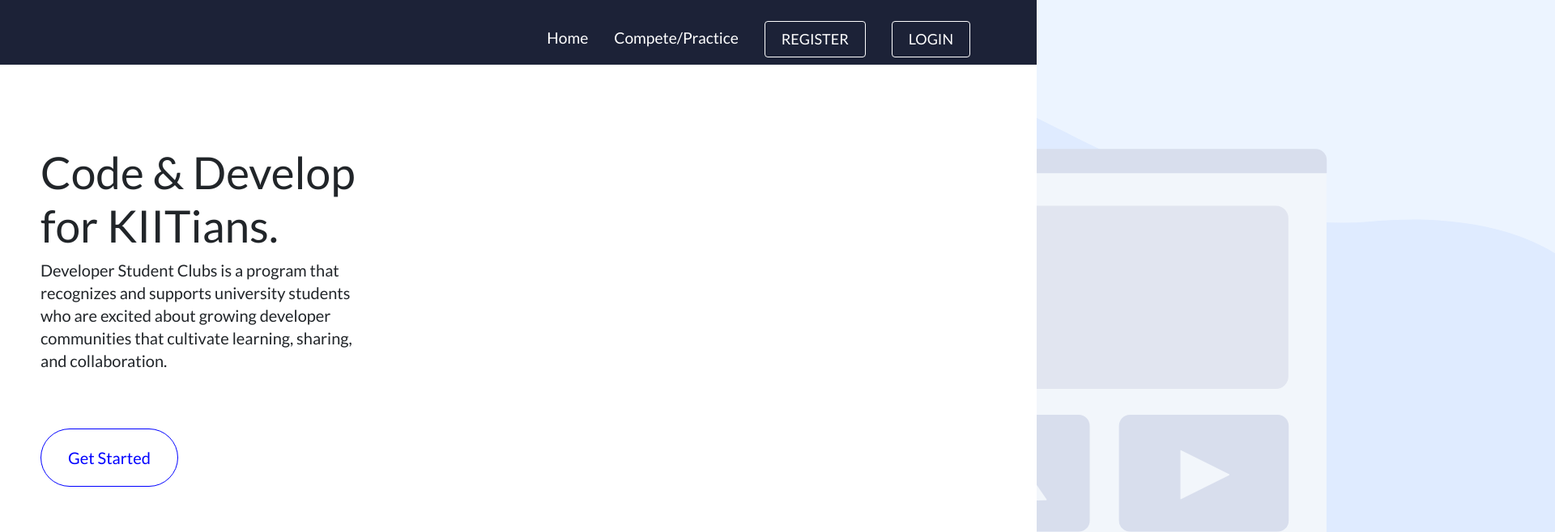
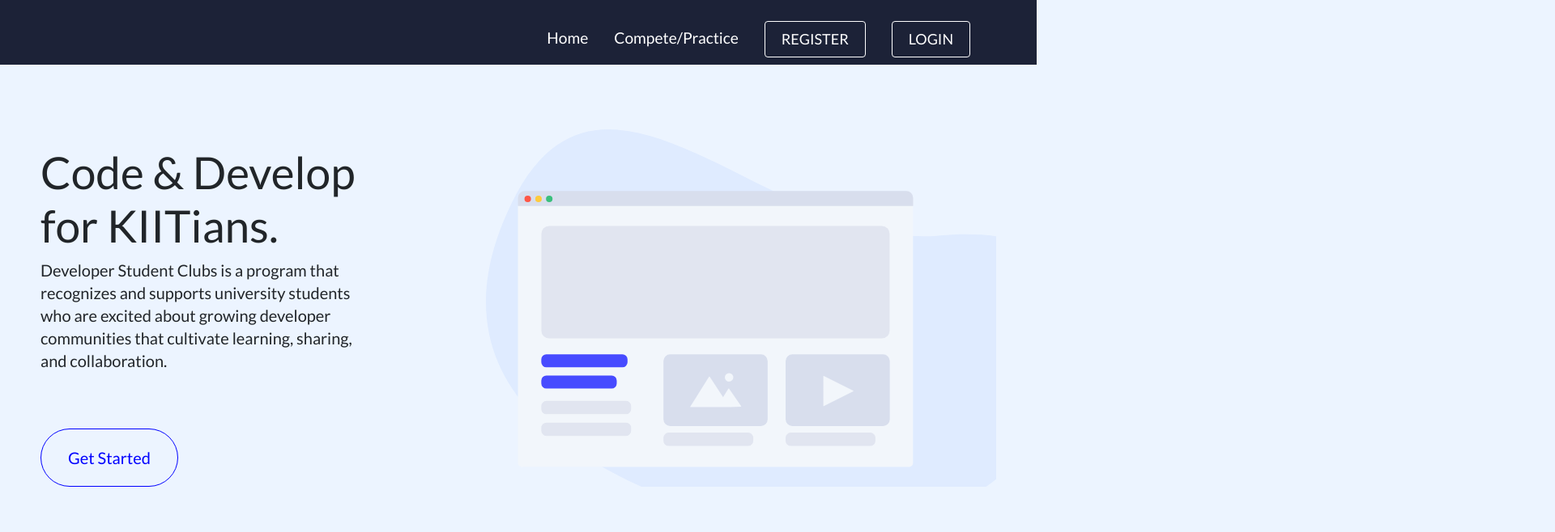
Before and after one commit to akashgp09/coding-platform, a React (Create React App) app in the folder intro/: page / in a window 1280 px wide. Shown: the top 658 px of the page at 81% size, 1920 px wide, since content can reach past the window. Built offline with nearby package versions, Linux system fonts and the light colour scheme.

Commit message:
All bugs fixed

```diff
--- a/intro/src/components/Main.js
+++ b/intro/src/components/Main.js
@@ -18,12 +18,10 @@
 
     }
 
-
-
     return(
         <React.Fragment>
-            <header>
-                <img src={hero} />
+            <header className="create">
+                {/* <img src={hero} /> */}
                 <div>
                     <h1>Code &amp; Develop <br/> for KIITians.</h1>
                     <p>Developer Student Clubs is a program that recognizes and supports university students who are excited about growing developer communities that cultivate learning, sharing, and collaboration.</p>
--- a/intro/src/components/Navbar/Navbar.css
+++ b/intro/src/components/Navbar/Navbar.css
@@ -55,6 +55,7 @@
 }
 
 .nav-item:hover {
+  text-decoration: none;
   border-bottom: 2px solid #f00946;
 }
 
@@ -108,6 +109,7 @@
   }
 
   .nav-links:hover {
+    text-decoration: none;
     color: #f00946;
     transform: scale(1.2);
     transition: all 0.3s ease;
@@ -158,3 +160,7 @@
 
   text-align: left;
 }
+
+.dec{
+  text-decoration: none;
+}
--- a/intro/src/components/Navbar/Navbar.js
+++ b/intro/src/components/Navbar/Navbar.js
@@ -40,14 +40,14 @@
             </div>
             <ul className={click ? "nav-menu active" : "nav-menu"}>
               <li className="nav-item">
-                <Link to="/" className="nav-links" onClick={closeMobileMenu}>
+                <Link to="/" className="nav-links dec" onClick={closeMobileMenu}>
                   Home
                 </Link>
               </li>
               <li className="nav-item">
                 <Link
                   to="/compete"
-                  className="nav-links"
+                  className="nav-links dec"
                   onClick={closeMobileMenu}
                 >
                   Compete/Practice
@@ -55,7 +55,7 @@
               </li>
               <li className="nav-btn">
                 {button ? (
-                  <Link to="/user/signup" className="btn-link">
+                  <Link to="/user/signup" className="btn-link dec">
                     <Button buttonStyle="btn--outline">REGISTER</Button>
                   </Link>
                 ) : (
@@ -72,13 +72,13 @@
               </li>
               <li className="nav-btn">
                 {button ? (
-                  <Link to="/user/login" className="btn-link">
+                  <Link to="/user/login" className="btn-link dec">
                     <Button buttonStyle="btn--outline">LOGIN</Button>
                   </Link>
                 ) : (
                   <Link
                     to="/user/login"
-                    className="btn-link"
+                    className="btn-link dec"
                     onClick={closeMobileMenu}
                   >
                     <Button buttonStyle="btn--outline" buttonSize="btn--mobile">
--- a/intro/src/index.css
+++ b/intro/src/index.css
@@ -12,9 +12,19 @@
   -moz-osx-font-smoothing: grayscale;
   overflow-x: hidden;
   padding-bottom: 320px;
+  background: #ecf4ff ;
   background-image: url("./Group 3.svg");
   background-position: bottom;
   background-repeat: no-repeat;
+}
+
+.create{
+  background-image: url("./hero.svg");
+  background-size: 64%;
+  background-position: top;
+  background-repeat: no-repeat;
+  background-position-y: 5rem;
+  background-position-x: 550px;
 }
 
 body * {
```
Also changed, not shown: 1 other file (tests, documents, lock files or other folders).
